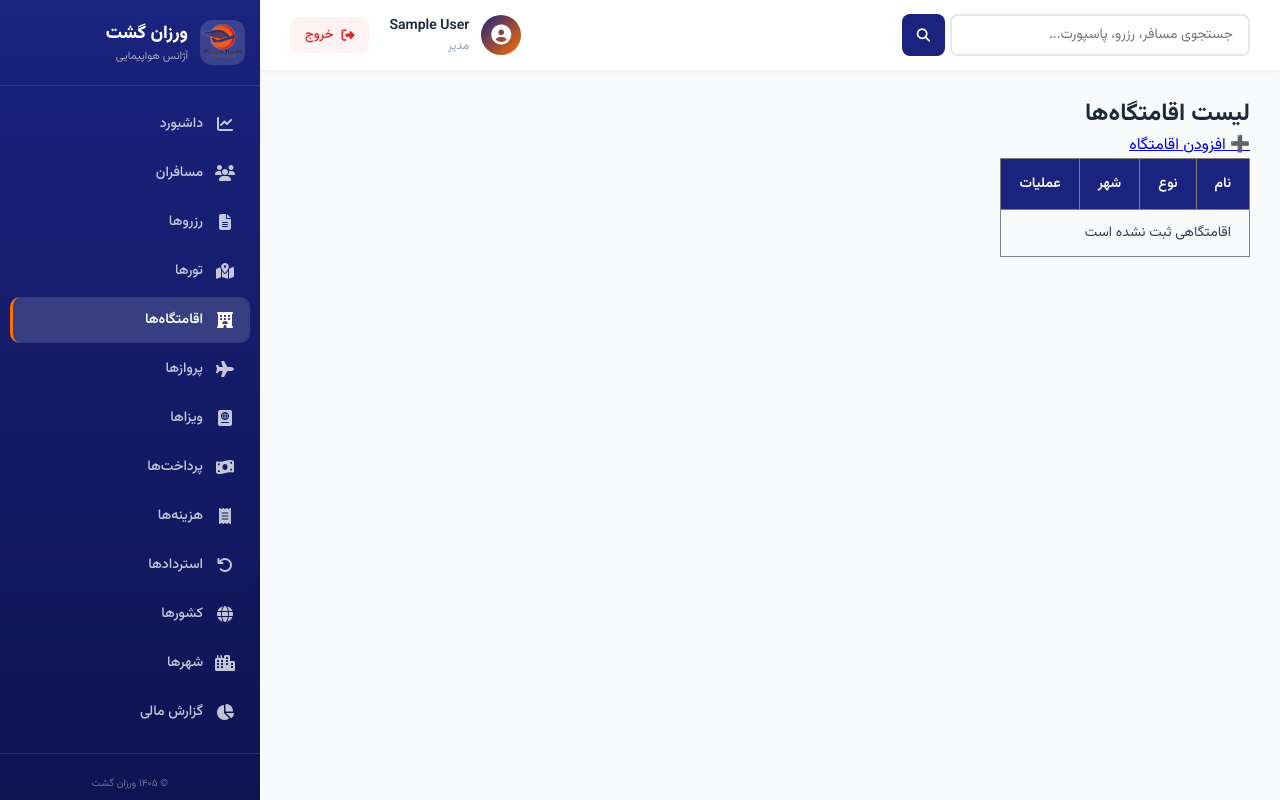
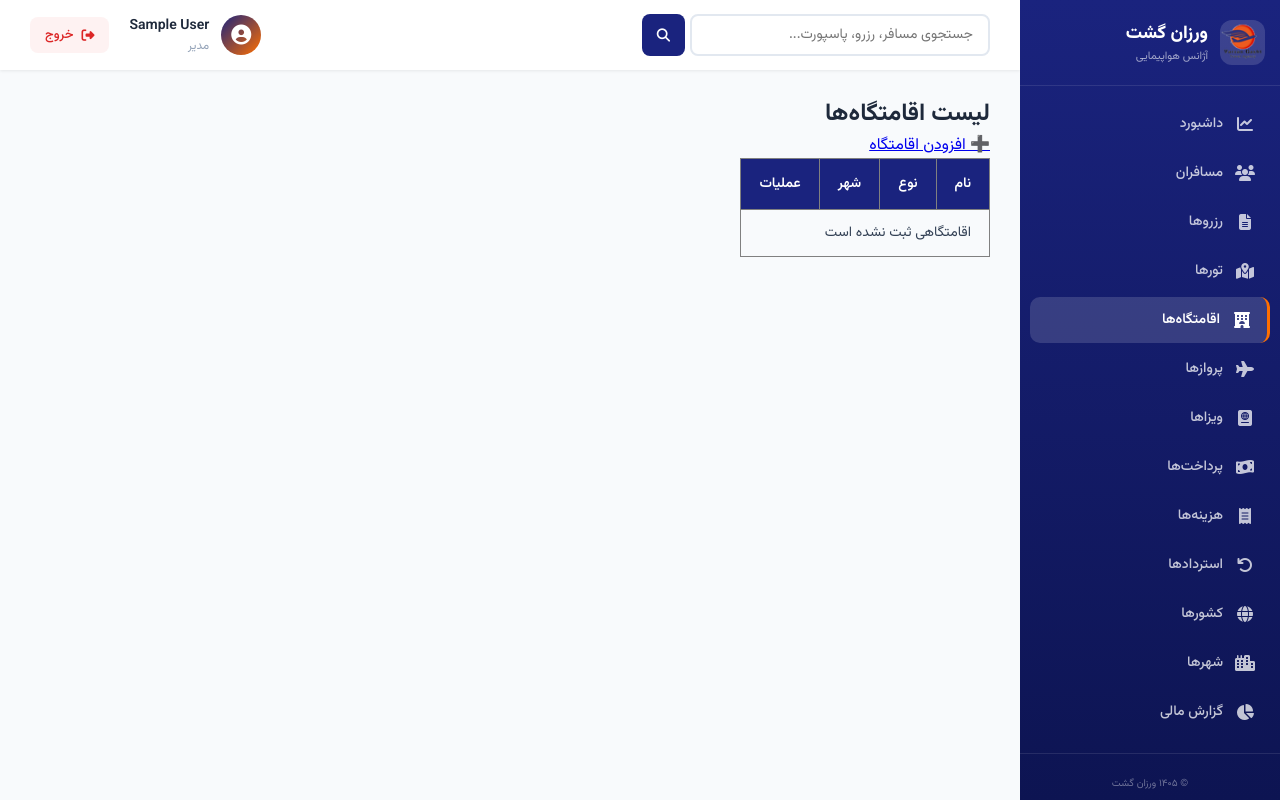
Before and after one commit to hivaasadi6048/travel_agency, a Django app: page /dashboard/accommodations/ in a window 1280 px wide. Run offline with Django 5.2, Linux system fonts and the light colour scheme; the visitor is signed in with stand-in values (Sample User, id 1); data that the repository does not hold is empty.

Commit message:
fix: sidebar moved to RIGHT side, all menus on right, responsive for right side

```diff
--- a/dashboard/static/dashboard/css/base.css
+++ b/dashboard/static/dashboard/css/base.css
@@ -37,14 +37,14 @@ body {
 }
 .layout { display: flex; min-height: 100vh; }
 
-/* ====== SIDEBAR (LEFT SIDE) ====== */
+/* ====== SIDEBAR (RIGHT SIDE) ====== */
 .sidebar {
     width: var(--sidebar-width);
     background: linear-gradient(180deg, var(--primary) 0%, var(--primary-dark) 100%);
     color: white;
     position: fixed;
     top: 0;
-    left: 0;
+    right: 0;
     height: 100vh;
     overflow-y: auto;
     z-index: 1000;
@@ -55,6 +55,7 @@ body {
     display: flex; align-items: center; gap: 12px;
     padding: 20px 15px;
     border-bottom: 1px solid rgba(255,255,255,0.1);
+    justify-content: flex-start;
 }
 .logo-icon {
     width: 45px; height: 45px; border-radius: 12px;
@@ -78,9 +79,10 @@ body {
     text-decoration: none; color: rgba(255,255,255,0.75);
     padding: 12px 15px; border-radius: 10px;
     font-size: 14px; font-weight: 500; transition: var(--transition);
+    justify-content: flex-start;
 }
 .sidebar-menu li a:hover { background: rgba(255,255,255,0.1); color: white; }
-.sidebar-menu li a.active { background: rgba(255,255,255,0.15); color: white; font-weight: 600; border-left: 3px solid var(--accent); }
+.sidebar-menu li a.active { background: rgba(255,255,255,0.15); color: white; font-weight: 600; border-right: 3px solid var(--accent); }
 .sidebar-menu li a i { width: 20px; text-align: center; font-size: 16px; }
 
 .sidebar-footer { padding: 20px; text-align: center; border-top: 1px solid rgba(255,255,255,0.1); color: rgba(255,255,255,0.4); font-size: 12px; }
@@ -99,11 +101,11 @@ body {
 
 /* ====== MAIN CONTENT ====== */
 .main-content {
-    margin-left: var(--sidebar-width);
-    margin-right: 0;
+    margin-right: var(--sidebar-width);
+    margin-left: 0;
     min-height: 100vh;
     background: var(--gray-50);
-    transition: margin-left 0.3s ease;
+    transition: margin-right 0.3s ease;
 }
 
 /* ====== HEADER ====== */
@@ -113,8 +115,8 @@ body {
     display: flex; justify-content: space-between; align-items: center;
     position: fixed; top: 0; left: 0; right: 0;
     z-index: 999; box-shadow: var(--shadow-sm);
-    margin-left: var(--sidebar-width);
-    transition: margin-left 0.3s ease;
+    margin-right: var(--sidebar-width);
+    transition: margin-right 0.3s ease;
 }
 .header-left { display: flex; align-items: center; gap: 20px; }
 
@@ -262,7 +264,7 @@ textarea.form-control { min-height: 100px; resize: vertical; }
 .booking-card {
     background: white; border-radius: var(--border-radius); padding: 25px;
     margin-bottom: 20px; box-shadow: var(--shadow-md);
-    border-left: 4px solid var(--primary); transition: var(--transition);
+    border-right: 4px solid var(--primary); transition: var(--transition);
 }
 .booking-card:hover { box-shadow: var(--shadow-lg); transform: translateY(-2px); }
 .booking-header { display: flex; justify-content: space-between; align-items: center; margin-bottom: 15px; padding-bottom: 15px; border-bottom: 1px solid var(--gray-200); }
@@ -332,14 +334,14 @@ textarea.form-control { min-height: 100px; resize: vertical; }
 /* DESKTOP (1025px+) */
 @media (min-width: 1025px) {
     .sidebar { transform: translateX(0); }
-    .main-content { margin-left: var(--sidebar-width); margin-right: 0; }
-    .header { margin-left: var(--sidebar-width); }
+    .main-content { margin-right: var(--sidebar-width); margin-left: 0; }
+    .header { margin-right: var(--sidebar-width); margin-left: 0; }
 }
 
 /* TABLET (769px-1024px) */
 @media (max-width: 1024px) {
     .sidebar {
-        transform: translateX(-100%);
+        transform: translateX(100%);
     }
     .sidebar.active {
         transform: translateX(0);
@@ -348,10 +350,10 @@ textarea.form-control { min-height: 100px; resize: vertical; }
         display: block;
     }
     .main-content {
-        margin-left: 0;
+        margin-right: 0;
     }
     .header {
-        margin-left: 0;
+        margin-right: 0;
     }
     .header-search { display: none; }
 }
@@ -385,7 +387,7 @@ textarea.form-control { min-height: 100px; resize: vertical; }
 /* PRINT */
 @media print {
     .sidebar, .header, .sidebar-toggle, .logout-btn, .sidebar-overlay { display: none !important; }
-    .main-content { margin-left: 0; }
+    .main-content { margin-right: 0; }
     .content { padding: 0; }
     .btn { display: none; }
 }
```
